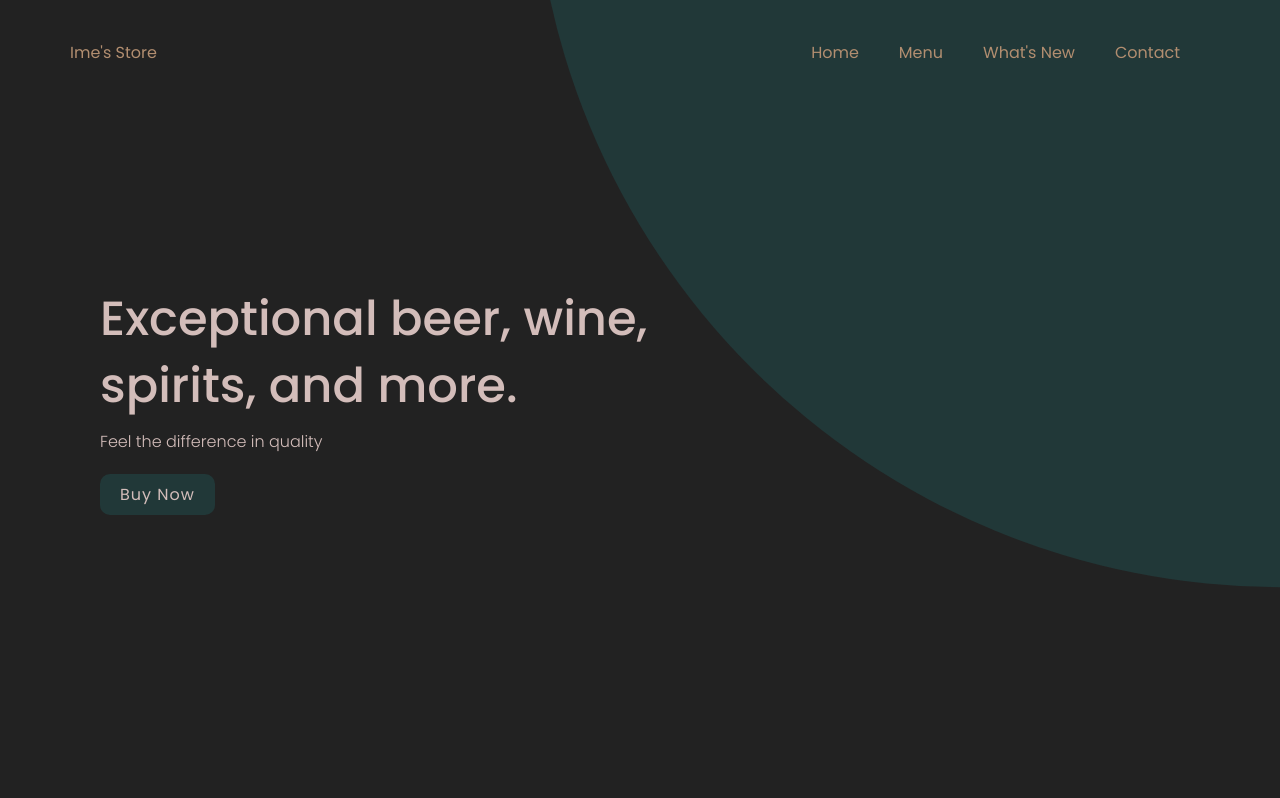
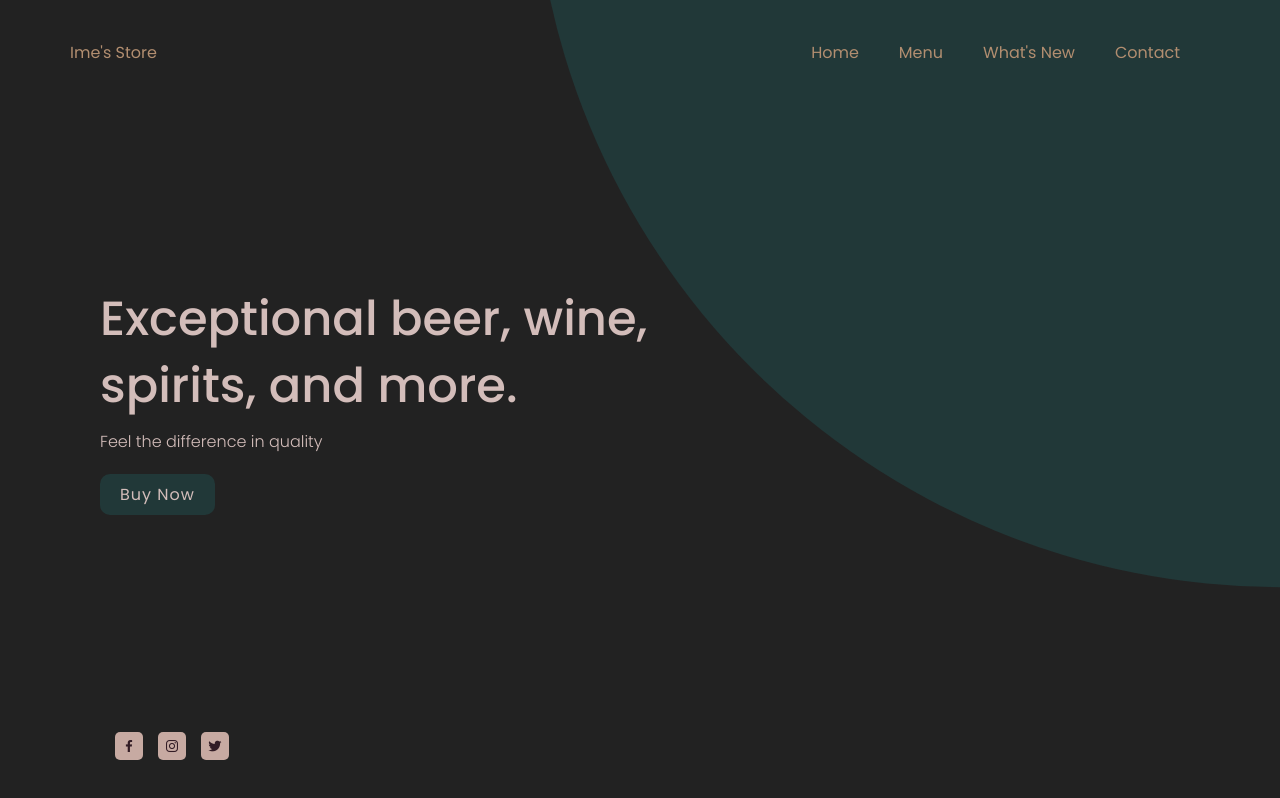
Before and after one commit to neadianyanwu/jspractice, a plain HTML site: page index.html in a window 1280 px wide. Drawn offline with nearby package versions, Linux system fonts and the light colour scheme.

Commit message:
updated commit

```diff
--- a/style.css
+++ b/style.css
@@ -121,3 +121,35 @@ header .navigation li a:hover {
   background: #d7d9d9;
   color: #aa8873;
 }
+
+/* Section: Icon */
+.icon {
+  position: absolute;
+  bottom: 40px;
+  left: 100px;
+  display: flex;
+  justify-content: center;
+  align-items: center;
+}
+
+.icon li {
+  list-style: none;
+}
+
+.icon li a {
+  display: inline-flex;
+  margin-left: 15px;
+  background: #c7aaa2;
+  color: #321c25;
+  text-align: center;
+  padding: 6px;
+  text-decoration: none;
+  border-radius: 5px;
+  align-items: center;
+  transition: 0.5s ease-in-out;
+}
+
+.icon li a:hover {
+  background: #213838;
+  color: #d7d9d9;
+}
```
